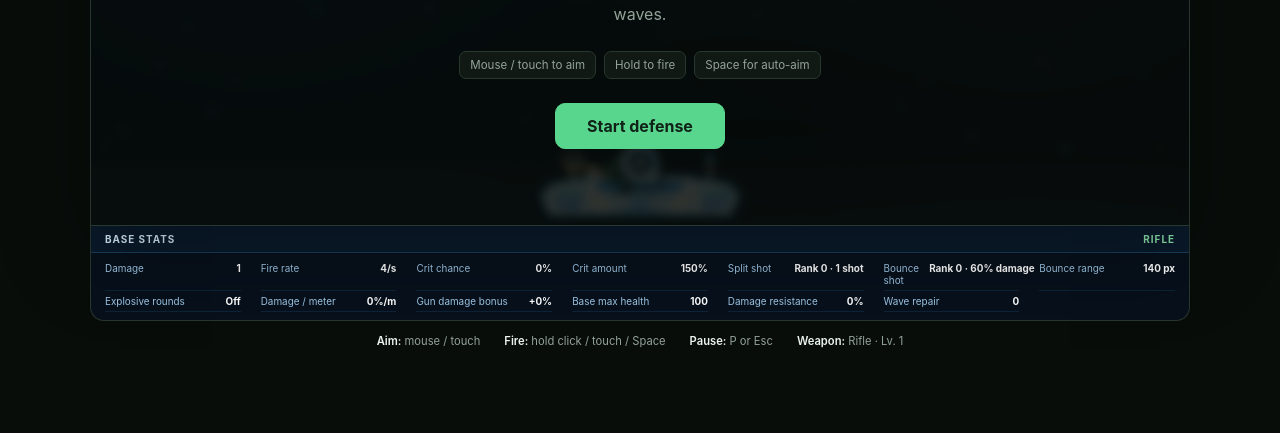
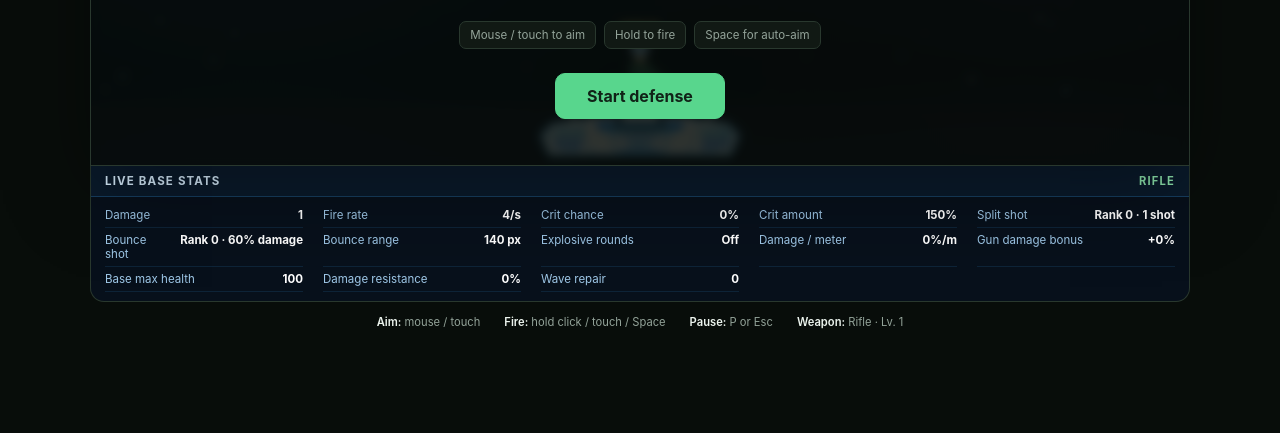
Before and after one commit to dyckhoffdavidw-eng/last-line-base-defense, an Electron app: page index.html in a window 1280 px wide. Shown: the part 367-800 px from the top of the page. Drawn offline with Linux system fonts and the light colour scheme; animation ran at ten frames a second.

Commit message:
Redo Mikki and the live stats presentation
Co-Authored-By: Kimi <noreply@anthropic.com>

```diff
--- a/game.js
+++ b/game.js
@@ -62,6 +62,7 @@ const BASE_CRIT_DAMAGE_MULTIPLIER = 1.5;
 const CRIT_DAMAGE_PER_RANK = 0.25;
 const EXPLOSIVE_ROUNDS_RADIUS = 50;
 const EXPLOSIVE_DAMAGE_PER_RANK = 0.1;
+const GUNNER_SCALE = 1.05;
 const SKILL_RANKS_PER_BRANCH = 10;
 const skillRankNumerals = ['I', 'II', 'III', 'IV', 'V', 'VI', 'VII', 'VIII', 'IX', 'X'];
 
@@ -1568,10 +1569,10 @@ function drawEquippedWeapon() {
   }
 }
 
-function drawGunner() {
+function drawGunner(facingDirection) {
   context.save();
-  context.translate(-10, -24);
-  context.scale(0.82, 0.82);
+  context.translate(0, -28);
+  context.scale(facingDirection * GUNNER_SCALE, GUNNER_SCALE);
   context.lineCap = 'round';
 
   // Bent legs straddle the weapon in a seated operating position.
@@ -1595,7 +1596,7 @@ function drawGunner() {
   context.fillStyle = '#162f3d';
   context.fillRect(-9, 8, 18, 4);
 
-  // Bent arms and hands grip the weapon beside the rotating collar.
+  // Bent arms and hands grip the weapon controls.
   context.strokeStyle = '#315f52';
   context.lineWidth = 6;
   context.beginPath();
@@ -1612,7 +1613,7 @@ function drawGunner() {
   context.arc(32, 16, 3.5, 0, Math.PI * 2);
   context.fill();
 
-  // Head, helmet, and dark visor face the incoming enemies.
+  // Rear-facing head and helmet show no facial features.
   context.fillStyle = '#d9a37a';
   context.fillRect(-3, -16, 6, 5);
   context.beginPath();
@@ -1620,24 +1621,16 @@ function drawGunner() {
   context.fill();
   context.fillStyle = '#edf5f8';
   context.beginPath();
-  context.arc(0, -26, 9, Math.PI, 0);
-  context.lineTo(9, -23);
-  context.lineTo(-9, -23);
-  context.closePath();
+  context.arc(0, -26, 9, 0, Math.PI * 2);
   context.fill();
   context.fillStyle = '#3b96dc';
-  context.fillRect(-9, -25, 18, 3);
-  context.fillStyle = '#17334d';
-  context.fillRect(1, -22, 7, 3);
-  context.save();
-  context.translate(0, -41);
-  context.rotate(-player.angle);
-  context.scale(1 / 0.82, 1 / 0.82);
-  context.fillStyle = '#ffd166';
-  context.font = '800 11px system-ui';
-  context.textAlign = 'center';
-  context.fillText('MIKKI', 0, 0);
-  context.restore();
+  context.fillRect(-8, -27, 16, 5);
+  context.strokeStyle = '#a9d9f5';
+  context.lineWidth = 1.5;
+  context.beginPath();
+  context.moveTo(0, -34);
+  context.lineTo(0, -18);
+  context.stroke();
   context.restore();
 }
 
@@ -1665,30 +1658,20 @@ function drawPlayer() {
   context.rotate(player.angle);
   context.translate(-gunRecoil * 5, 0);
   drawEquippedWeapon();
-  drawGunner();
   context.restore();
 
-  // Clean white-and-blue rotating collar.
-  context.fillStyle = '#f4f9fc';
-  context.beginPath();
-  context.arc(0, 0, 18, 0, Math.PI * 2);
-  context.fill();
-  context.strokeStyle = '#75b9e8';
-  context.lineWidth = 2;
-  context.stroke();
-  context.fillStyle = '#173b5c';
-  context.beginPath();
-  context.arc(0, 0, 12, 0, Math.PI * 2);
-  context.fill();
-  context.strokeStyle = '#43a5eb';
-  context.lineWidth = 3;
-  context.beginPath();
-  context.arc(0, 0, 14, -Math.PI * 0.85, Math.PI * 0.15);
-  context.stroke();
-  context.fillStyle = '#ffffff';
-  context.beginPath();
-  context.arc(0, 0, 4, 0, Math.PI * 2);
-  context.fill();
+  // Mikki stays upright, faces the gun's horizontal direction, and shares its recoil.
+  const recoilDistance = -gunRecoil * 5;
+  const recoilX = Math.cos(player.angle) * recoilDistance;
+  const recoilY = Math.sin(player.angle) * recoilDistance;
+  context.save();
+  context.translate(recoilX, recoilY);
+  drawGunner(Math.cos(player.angle) >= 0 ? 1 : -1);
+  context.restore();
+  context.fillStyle = '#ffd166';
+  context.font = '800 13px system-ui';
+  context.textAlign = 'center';
+  context.fillText('MIKKI', recoilX, -72 + recoilY);
   context.restore();
 }
 
--- a/index.html
+++ b/index.html
@@ -5,8 +5,8 @@
   <meta name="viewport" content="width=device-width, initial-scale=1.0">
   <meta name="theme-color" content="#0b120e">
   <title>Last Line — Base Defense</title>
-  <link rel="stylesheet" href="styles.css?v=20261121-bottom-stats">
-  <script src="game.js?v=20261121-bottom-stats" defer></script>
+  <link rel="stylesheet" href="styles.css?v=20261121-mikki-redo">
+  <script src="game.js?v=20261121-mikki-redo" defer></script>
 </head>
 <body>
   <main class="app">
@@ -148,7 +148,7 @@
     </section>
 
     <section class="base-stats-window" aria-label="Live base and weapon statistics">
-      <div class="base-stats-heading"><span>Base stats</span><strong id="stats-weapon">Rifle</strong></div>
+      <div class="base-stats-heading"><span>Live base stats</span><strong id="stats-weapon">Rifle</strong></div>
       <dl class="base-stats-list">
         <div><dt>Damage</dt><dd id="stats-damage">1</dd></div>
         <div><dt>Fire rate</dt><dd id="stats-fire-rate">4/s</dd></div>
--- a/styles.css
+++ b/styles.css
@@ -224,7 +224,7 @@ kbd {
 #game-canvas {
   display: block;
   width: 100%;
-  height: clamp(340px, calc(100svh - 355px), 590px);
+  height: clamp(340px, calc(100svh - 415px), 590px);
   outline: none;
   cursor: crosshair;
   touch-action: none;
@@ -244,13 +244,13 @@ kbd {
 
 .base-stats-heading {
   display: flex;
-  padding: 7px 14px;
+  padding: 8px 14px;
   align-items: center;
   justify-content: space-between;
   gap: 12px;
   border-bottom: 1px solid rgba(58, 169, 255, 0.25);
   background: #0a1a2b;
-  font-size: 0.62rem;
+  font-size: 0.72rem;
   font-weight: 750;
   letter-spacing: 0.1em;
   text-transform: uppercase;
@@ -258,22 +258,22 @@ kbd {
 
 .base-stats-heading strong {
   color: #8ee6ae;
-  font-size: 0.62rem;
+  font-size: 0.7rem;
 }
 
 .base-stats-list {
   display: grid;
   margin: 0;
-  padding: 5px 14px 8px;
-  grid-template-columns: repeat(auto-fit, minmax(125px, 1fr));
+  padding: 6px 14px 9px;
+  grid-template-columns: repeat(auto-fit, minmax(180px, 1fr));
   column-gap: 20px;
-  font-size: 0.62rem;
+  font-size: 0.72rem;
 }
 
 .base-stats-list div {
   display: flex;
   min-width: 0;
-  padding: 4px 0;
+  padding: 5px 0;
   justify-content: space-between;
   gap: 10px;
   border-bottom: 1px solid rgba(58, 169, 255, 0.12);
```
Also changed, not shown: README.md.
